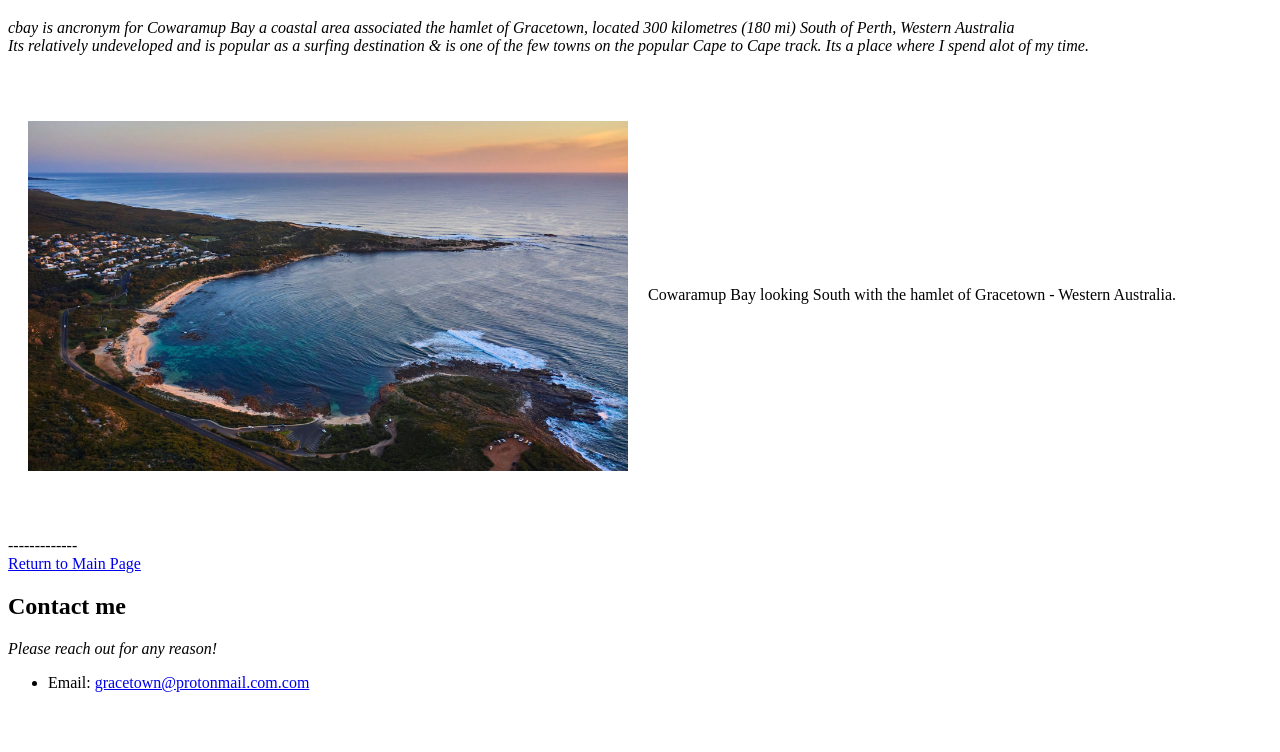
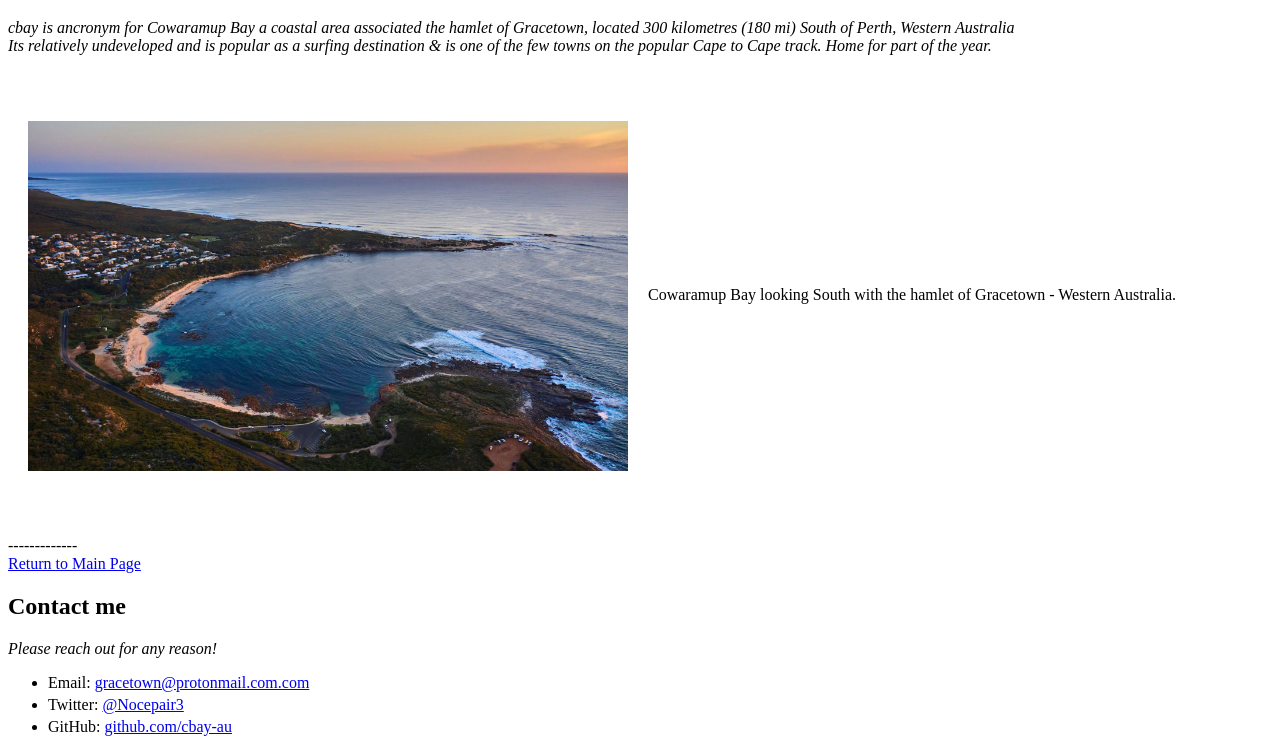
Before and after one commit to cbay-au/website, a plain HTML site: page about.html in a window 1280 px wide. Shown: the part 61-813 px from the top of the page. Drawn offline with Linux system fonts and the light colour scheme.

Commit message:
Update about.html

```diff
--- a/about.html
+++ b/about.html
@@ -4,7 +4,7 @@
     <title>cbay.au/about</title>
     <meta http-equiv="Content-Type" content="text/html;charset=UTF-8"/>
     <meta name="description" content="cbay Webpage and Technical Resources"/>
-    <meta name="keywords" content="Gracetown, CBAY, Cowaramup Bay, Linux, bash, training, expert"/>
+    <meta name="keywords" content="Gracetown, CBAY, Cowaramup Bay, Linux, bash, hacking, expert"/>
     <meta name="author" content="cbay"/>
     <meta name="viewport" content="width=device-width, initial-scale=1.0"/>
     <style type="text/css">li {margin: 4px 0;}</style>
@@ -13,7 +13,7 @@
   <h1>About</h1>
   <p><i>
   cbay is ancronym for Cowaramup Bay a coastal area associated the hamlet of Gracetown, located 300 kilometres (180 mi) South of Perth, Western Australia<br>
-  Its relatively undeveloped  and is popular as a surfing destination & is one of the few towns on the popular Cape to Cape track. Its a place where I spend alot of my time.
+  Its relatively undeveloped  and is popular as a surfing destination & is one of the few towns on the popular Cape to Cape track. Home for part of the year.
 
   </i></p>
 
@@ -55,9 +55,6 @@
   <i>Please reach out for any reason!</i>
   <ul>
     <li>Email: <a href="mailto:gracetown@protonmail.com?subject=Website%20visit" type="skip">gracetown@protonmail.com.com</a></li>
-    <!--
-    <li>Twitter: <a href="https://twitter.com/nickrusso42518" type="skip">@nickrusso42518</a></li>
-    <li>LinkedIn: <a href="https://www.linkedin.com/in/njrusmc">linkedin.com/in/njrusmc</a></li>
-    <li>GitHub: <a href="https://github.com/nickrusso42518">github.com/nickrusso42518</a></li>
-    -->
+    <li>Twitter: <a href="https://twitter.com/cbay.au" type="skip">@Nocepair3</a></li>
+    <li>GitHub: <a href="https://github.com/cbay-au">github.com/cbay-au</a></li>
   </ul>
```
